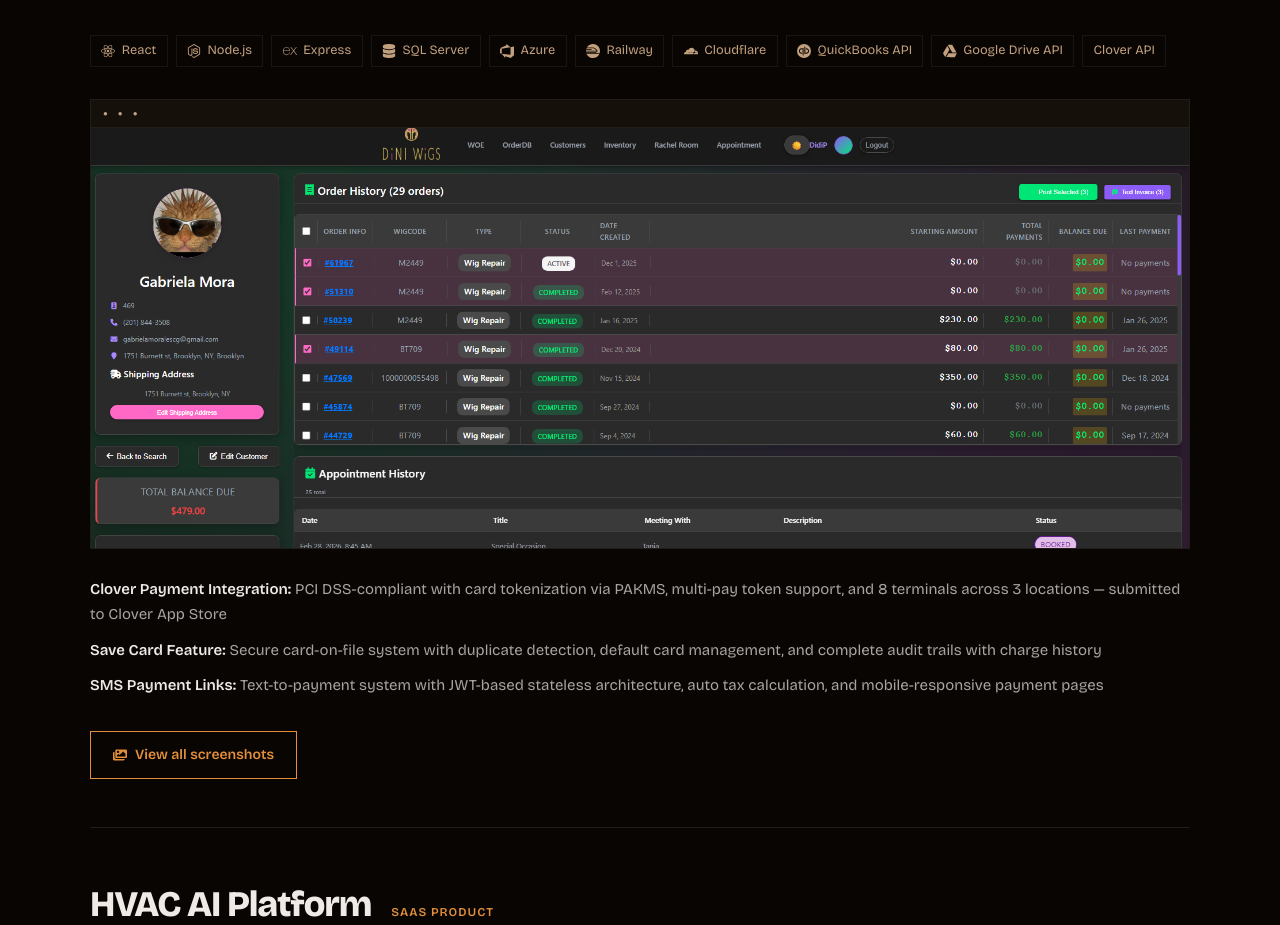
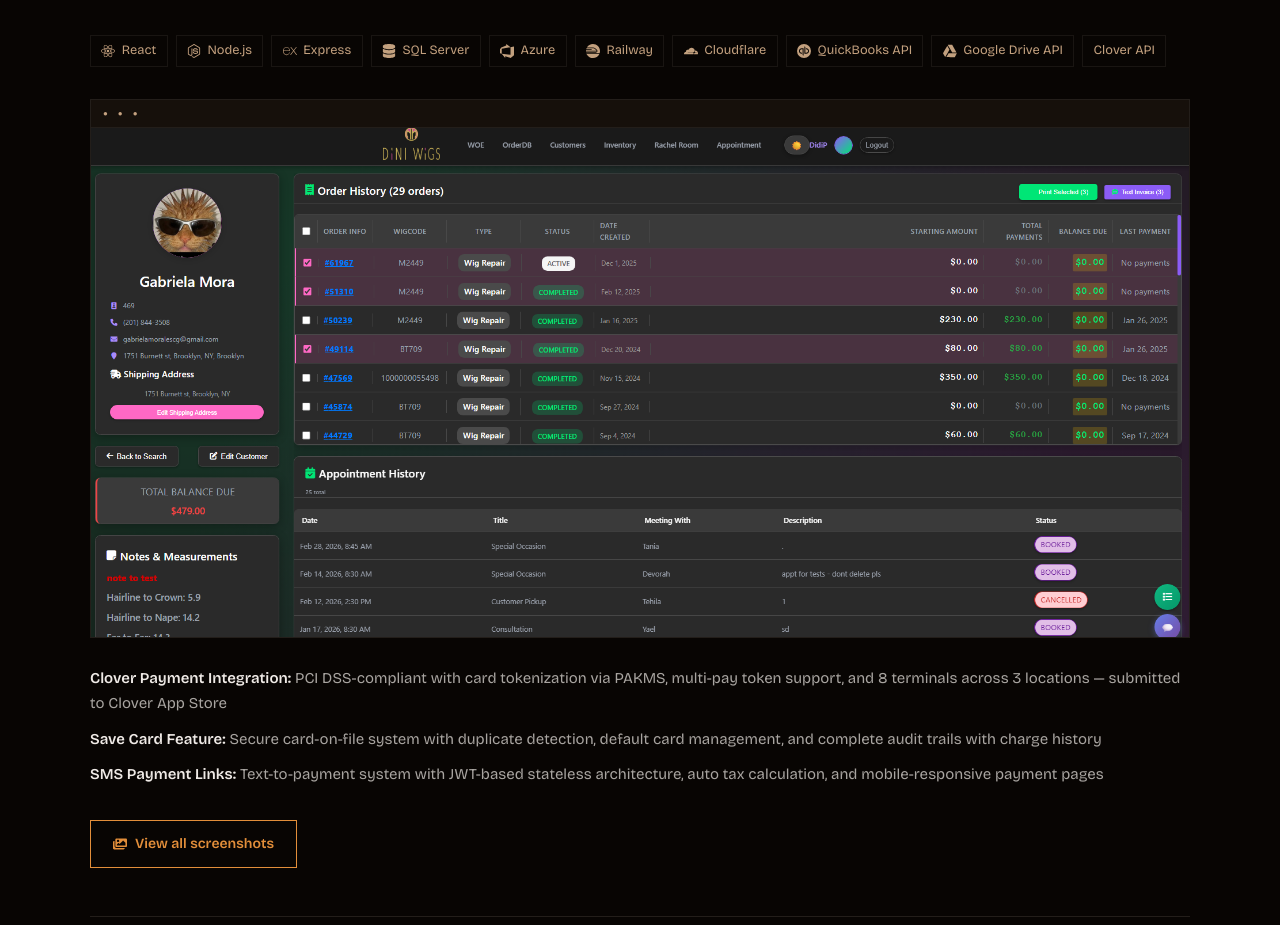
Before and after one commit to gabmora/gmc-profile, a React (Create React App) app: page / in a window 1280 px wide. Shown: the part 6140-7065 px from the top of the page. Built offline with nearby package versions, Linux system fonts and the light colour scheme.

Commit message:
show full DiNi screenshot, remove crop

```diff
--- a/src/Main.css
+++ b/src/Main.css
@@ -954,9 +954,6 @@
   display: block;
   width: 100%;
   height: auto;
-  max-height: 420px;
-  object-fit: cover;
-  object-position: top;
 }
 
 /* ── Client strip ─────────────────────────────────────────── */
```
